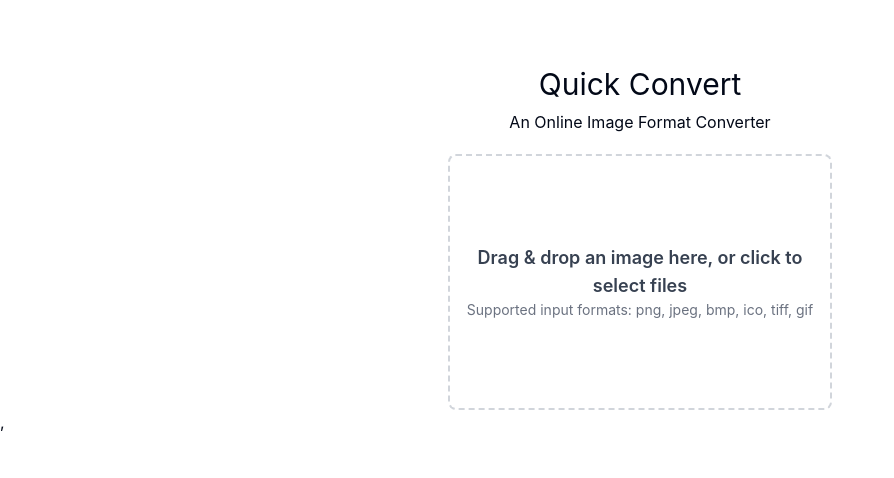
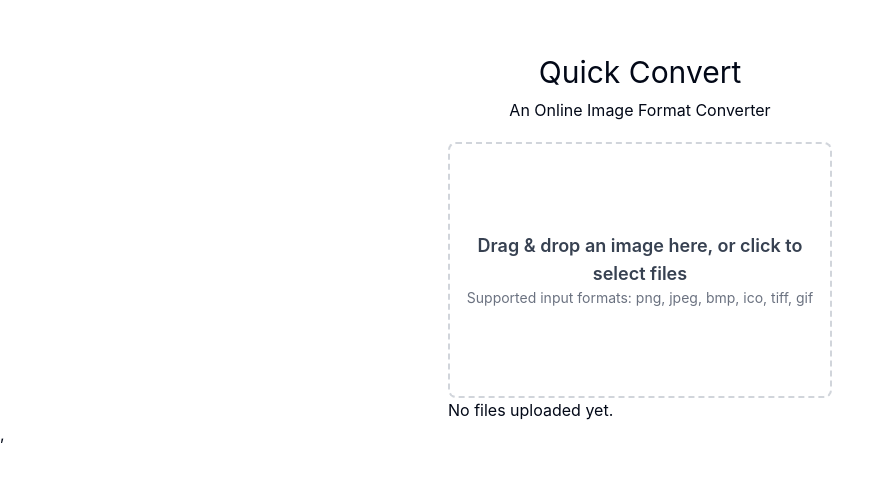
Before and after one commit to CS61D/project-1-sahl-and-trustin, a React (Vite) app: page / in a window 1280 px wide. Shown: the part 154-632 px from the top of the page, without its empty margins (0-894 px from the left). Built offline with nearby package versions, Linux system fonts and the light colour scheme.

Commit message:
implemented basic task list

```diff
--- a/src/components/Dropzone.tsx
+++ b/src/components/Dropzone.tsx
@@ -1,10 +1,11 @@
 import { ImageMimeTypes } from "@/lib/constants";
 import { useDropzone } from "react-dropzone";
 import { useTaskList } from "../providers/TaskContext";
-import type { Task } from "../types/task";
+import  { Task } from "../types/task";
+import FileList from "./FileList";
 
 export const Dropzone = () => {
-  const { addTask } = useTaskList();
+  const { addTask, taskList } = useTaskList();
 
   const { getRootProps, getInputProps } = useDropzone({
     accept: ImageMimeTypes,
@@ -21,6 +22,7 @@ export const Dropzone = () => {
   });
 
   return (
+  <div>
   <div className="h-64 w-96 rounded-lg border-2 border-gray-300 border-dashed p-2 flex items-center justify-center">
       <div {...getRootProps()}>
         <input {...getInputProps()} />
@@ -34,5 +36,7 @@ export const Dropzone = () => {
         </div>
       </div>
     </div>
+    <FileList files={taskList}/>
+    </div>
   );
 };
--- /dev/null
+++ b/src/components/FileList.tsx
@@ -0,0 +1,26 @@
+import React from 'react';
+import { Task } from '../types/task';
+
+interface FileListProps {
+    files: Task[];
+}
+
+const FileList: React.FC<FileListProps> = ({ files }) => {
+    return (
+        <div>
+            {files.length > 0 ? (
+                <ul>
+                    {files.map((task, index) => (
+                        <li key = {index}>
+                            {task.fileObject.name}
+                        </li>
+                    ))}
+                </ul>
+            ) : (
+                <p>No files uploaded yet.</p>
+            )}
+        </div>
+    )
+}
+
+export default FileList;
```
